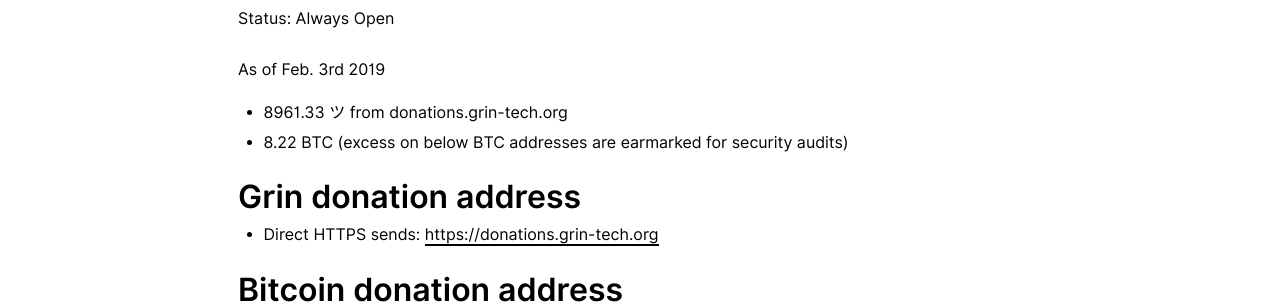
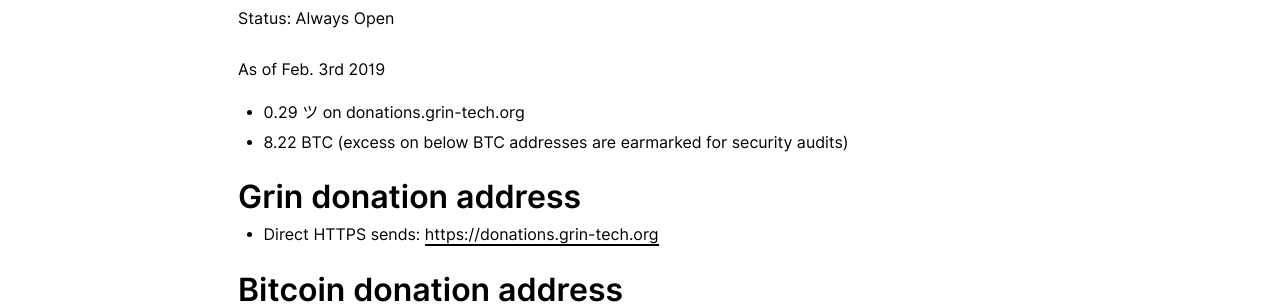
Before and after one commit to mimblewimble/site, a Jekyll site: the page built from general_funding.md, in a window 1280 px wide. Shown: the part 322-626 px from the top of the page. Built offline with Jekyll 4.4.1, drawn with Linux system fonts in a browser that asks for light colours; nearby versions of some CDN libraries; our own code applies the rules of GitHub Pages for plain Markdown files.

Commit message:
Update Grin balance on general fund

```diff
--- a/general_funding.md
+++ b/general_funding.md
@@ -12,7 +12,7 @@
 
 As of Feb. 3rd 2019
 
-* 8961.33 ツ from donations.grin-tech.org
+* 0.29 ツ on donations.grin-tech.org
 * 8.22 BTC (excess on below BTC addresses are earmarked for security audits)
 
 ## Grin donation address
```
